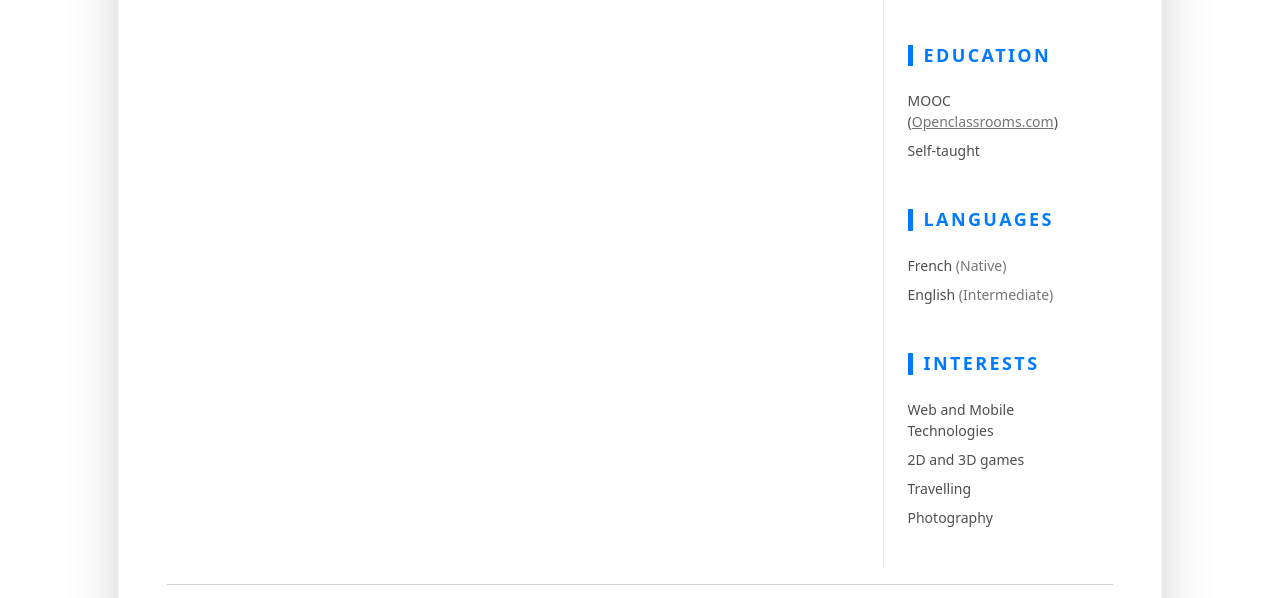
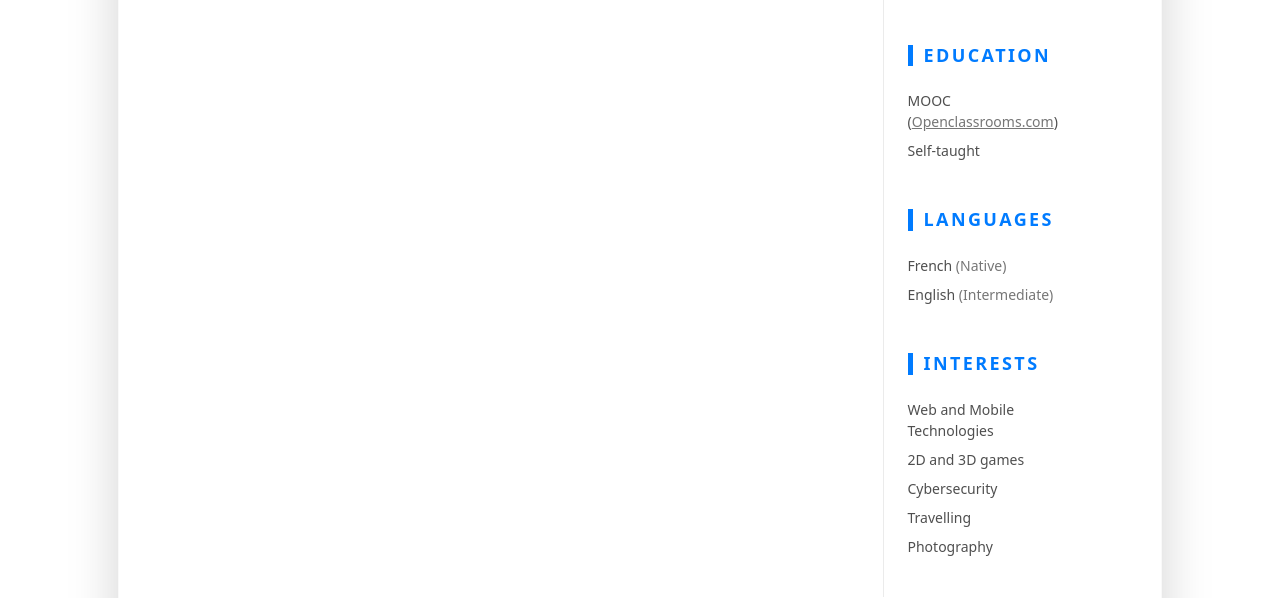
Before and after one commit to spokedu13/spokedu13.github.io, a plain HTML site: page index.html in a window 1280 px wide. Shown: the part 1195-1793 px from the top of the page. Drawn offline with nearby package versions, Linux system fonts and the light colour scheme.

Commit message:
Update Interests

```diff
--- a/index.html
+++ b/index.html
@@ -190,6 +190,7 @@
                                 <ul class="list-unstyled resume-interests-list mb-0">
                                     <li class="mb-2">Web and Mobile Technologies</li>
                                     <li class="mb-2">2D and 3D games</li>
+                                    <li class="mb-2">Cybersecurity</li>
                                     <li class="mb-2">Travelling</li>
                                     <li>Photography</li>
                                 </ul>
```
